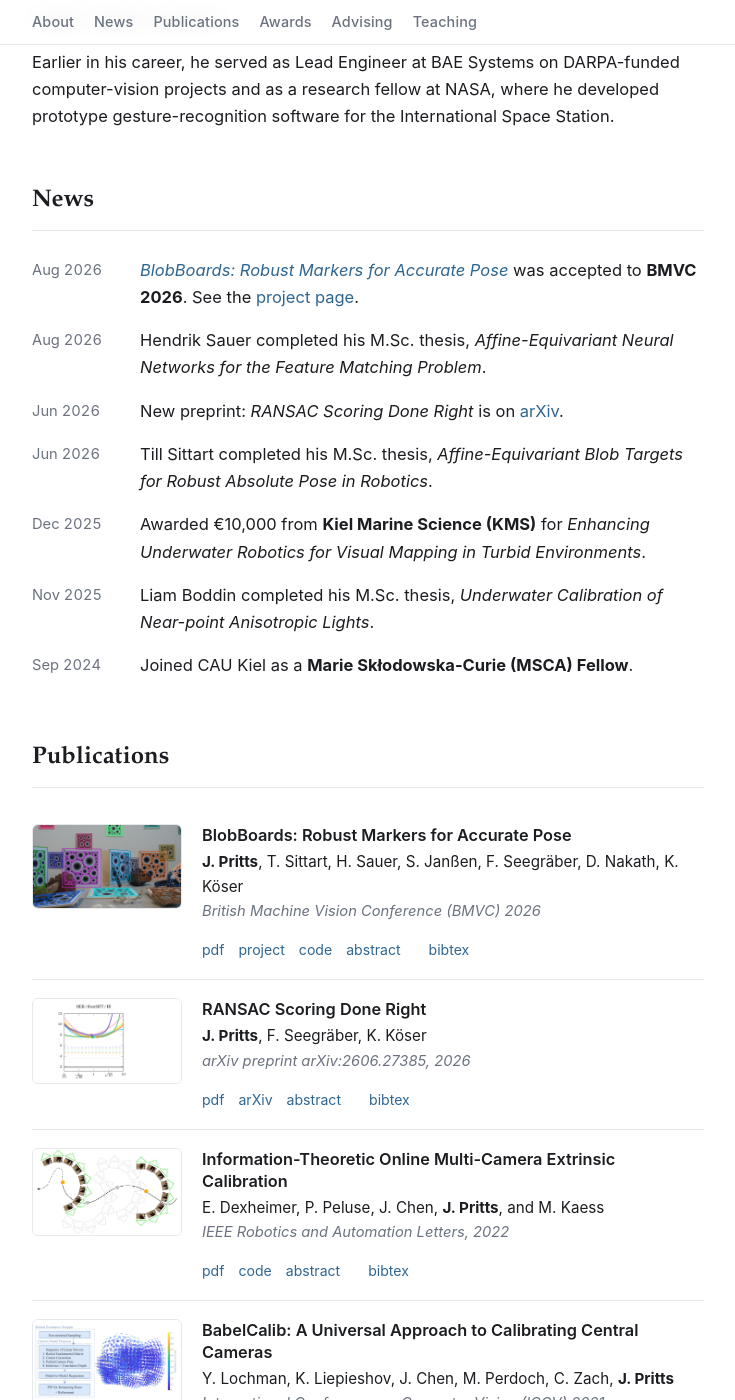
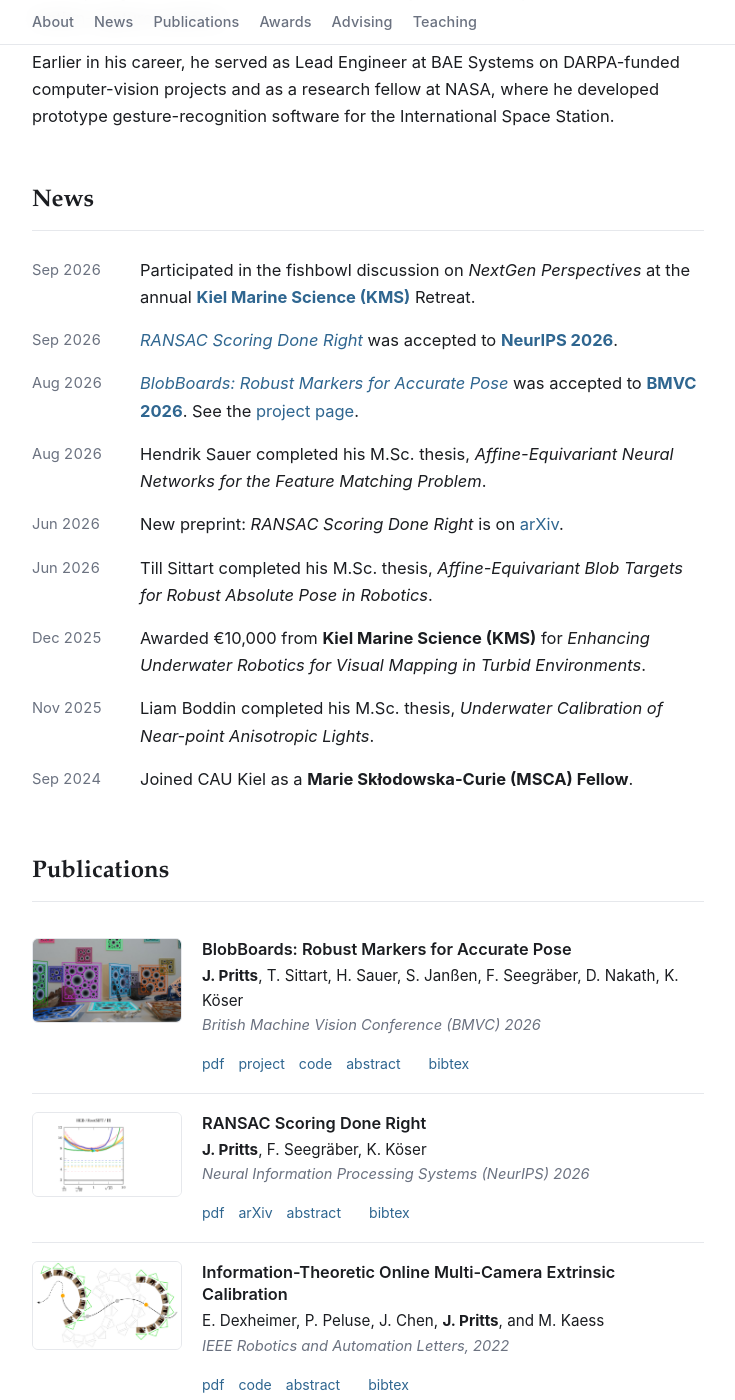
Before and after one commit to prittjam/prittjam.github.io, a Jekyll site: the page built from index.html, in a window 1280 px wide and 1400 px high, scrolled down 730 px. Shown: the whole window, without its empty margins (272-1007 px from the left). Built offline with Jekyll 4.4.1, drawn with Linux system fonts in a browser that asks for light colours.

Commit message:
News: RANSAC Scoring Done Right accepted to NeurIPS 2026, KMS Retreat fishbowl
Update paper venue and BibTeX to NeurIPS 2026, link BMVC 2026 and NeurIPS
2026 to their conference sites, and refresh the CV PDF.

Co-Authored-By: Claude Opus 5.5 (1M context) <noreply@anthropic.com>

```diff
--- a/_data/news.yml
+++ b/_data/news.yml
@@ -1,6 +1,10 @@
 # Newest first. `item` may contain inline HTML (<em>, <strong>, <a>).
+- date: Sep 2026
+  item: 'Participated in the fishbowl discussion on <em>NextGen Perspectives</em> at the annual <a href="https://www.uni-kiel.de/en/research/priority-research-areas/kiel-marine-science" target="_blank" rel="noopener"><strong>Kiel Marine Science (KMS)</strong></a> Retreat.'
+- date: Sep 2026
+  item: '<a href="https://arxiv.org/abs/2606.27385" target="_blank" rel="noopener"><em>RANSAC Scoring Done Right</em></a> was accepted to <a href="https://neurips.cc/Conferences/2026" target="_blank" rel="noopener"><strong>NeurIPS 2026</strong></a>.'
 - date: Aug 2026
-  item: '<a href="https://blobboards.github.io/blobboards_bmvc2026.pdf" target="_blank" rel="noopener"><em>BlobBoards: Robust Markers for Accurate Pose</em></a> was accepted to <strong>BMVC 2026</strong>. See the <a href="https://blobboards.github.io" target="_blank" rel="noopener">project page</a>.'
+  item: '<a href="https://blobboards.github.io/blobboards_bmvc2026.pdf" target="_blank" rel="noopener"><em>BlobBoards: Robust Markers for Accurate Pose</em></a> was accepted to <a href="https://bmvc2026.bmva.org/" target="_blank" rel="noopener"><strong>BMVC 2026</strong></a>. See the <a href="https://blobboards.github.io" target="_blank" rel="noopener">project page</a>.'
 - date: Aug 2026
   item: 'Hendrik Sauer completed his M.Sc. thesis, <em>Affine-Equivariant Neural Networks for the Feature Matching Problem</em>.'
 - date: Jun 2026
--- a/_data/publications.yml
+++ b/_data/publications.yml
@@ -24,7 +24,7 @@
 - id: ransac
   title: 'RANSAC Scoring Done Right'
   authors: 'J. Pritts, F. Seegräber, K. Köser'
-  venue: 'arXiv preprint arXiv:2606.27385, 2026'
+  venue: 'Neural Information Processing Systems (NeurIPS) 2026'
   thumb: './img/papers/Pritts-arXiv26-thumb.jpg'
   alt: 'RANSAC Scoring Done Right — profile curves'
   width: 640
@@ -34,11 +34,13 @@
     - { label: 'arXiv', href: 'https://arxiv.org/abs/2606.27385' }
   abstract: 'The most widely used RANSAC variants score candidate models by counting inliers or summing per-point scores that saturate beyond a residual threshold. Every such score requires a user-supplied parameter that is a function of the inlier scale, which must itself be estimated from contaminated data. We remove this dependence by reversing the usual order of inference: rather than estimating the scale and then scoring against it, we marginalize the inlier scale analytically in closed form under a conjugate Inverse-Gamma prior for a fixed inlier partition, then optimize over partitions. A single closed-form expression spans the non-informative Jeffreys limit and informative empirical-Bayes priors, so the same score adapts across data-rich and data-scarce regimes without any change to the algorithm. The proposed RANSAC score is the first in which the inlier scale is genuinely absent from the formula. The score admits O(N log N) computation via sort-and-sweep. On a benchmark of nearly 70,000 image pairs spanning different two-view estimation problems and both engineered and learned feature pipelines, the proposed score exceeds the state of the art (RANSAC, MSAC, GaU, MAGSAC): it stays nearly flat under threshold miscalibration where baselines degrade, reaches near-optimal accuracy from as few as two validation pairs where baselines need on the order of 100 times more, and tightens its prior regularization as validation data grows scarce.'
   bibtex: |
-    @article{pritts2026ransac,
-      title   = {RANSAC Scoring Done Right},
-      author  = {Pritts, James and Seegr{\"a}ber, Felix and K{\"o}ser, Kevin},
-      journal = {arXiv preprint arXiv:2606.27385},
-      year    = {2026}
+    @inproceedings{pritts2026ransac,
+      title     = {RANSAC Scoring Done Right},
+      author    = {Pritts, James and Seegr{\"a}ber, Felix and K{\"o}ser, Kevin},
+      booktitle = {Advances in Neural Information Processing Systems (NeurIPS)},
+      year      = {2026},
+      eprint    = {2606.27385},
+      archivePrefix = {arXiv}
     }
 
 - id: dexheimer-icra22
```
Also changed, not shown: 1 other file.
